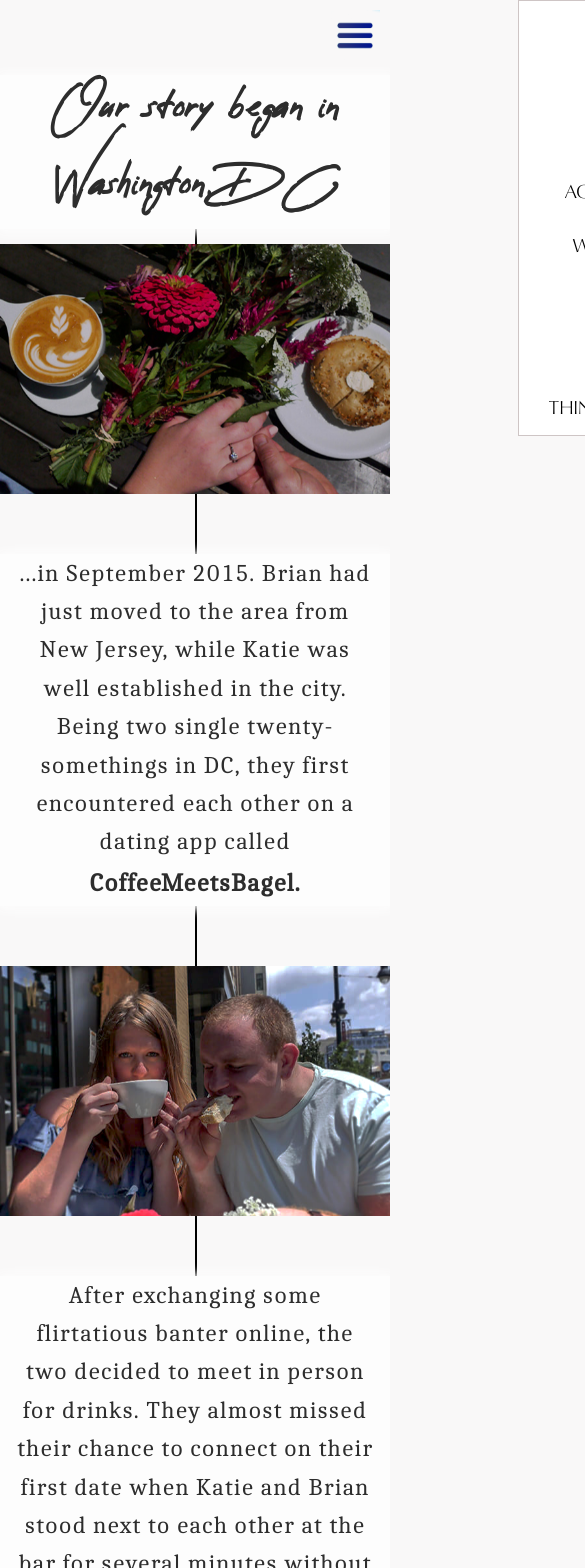
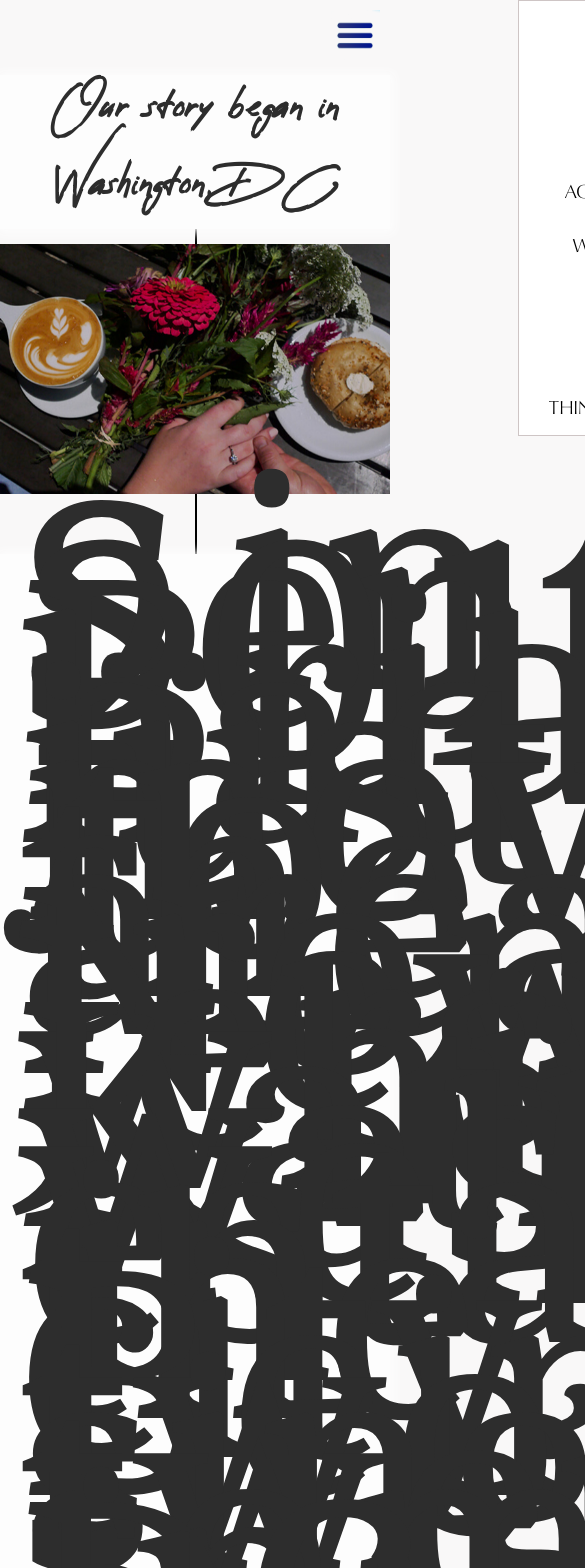
Before and after one commit to syneva-runyan/katie-and-brian, a React app: page /our-story in a window 390 px wide. Shown: the top 1568 px of the page, 585 px wide, since content can reach past the window. Built offline with nearby package versions, Linux system fonts and the light colour scheme; what shuffle-array would draw is missing.

Commit message:
Replaced secondary font across pages

```diff
--- a/src/blocks/OurStory.css
+++ b/src/blocks/OurStory.css
@@ -72,7 +72,7 @@ p.ourStory__content {
     .ourStory__content {
         padding: 0 15px;
         width: 100%;
-        font-size: 1.5rem;
+        font-size: 21rem;
         line-height:  2.4rem;
 
     }
```
